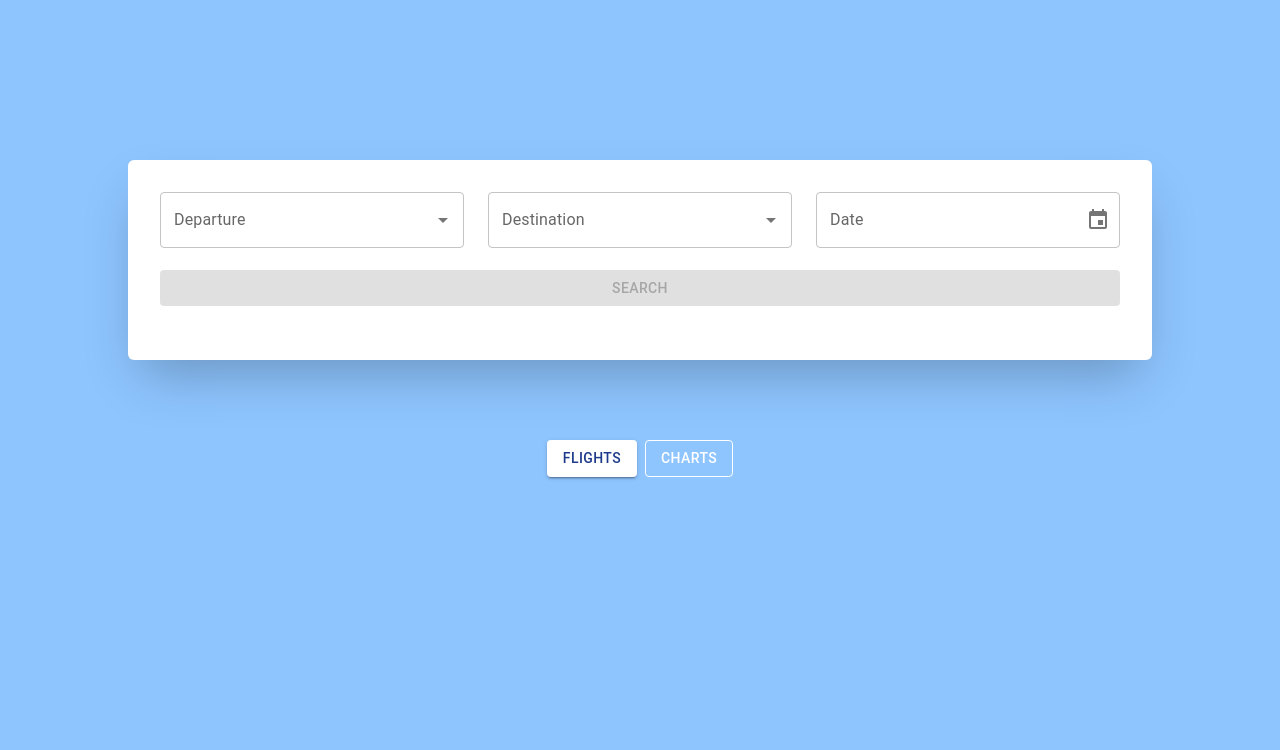
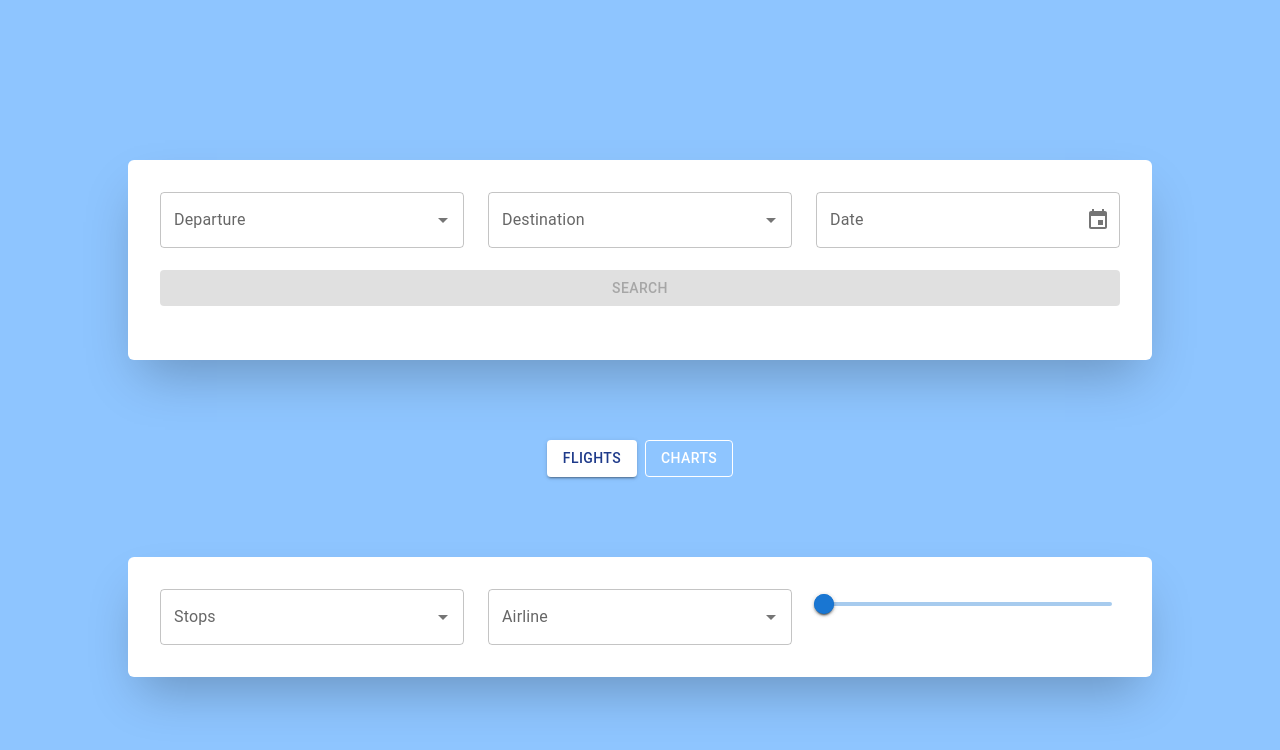
Before and after one commit to faridulhaque/JT-Spotter-AI-Flight-App, a Next.js app: page / in a window 1280 px wide. Shown: the top 750 px of the page. Built offline with nearby package versions, Linux system fonts and the light colour scheme.

Commit message:
show data with filter added

```diff
--- a/components/FlightCard.tsx
+++ b/components/FlightCard.tsx
@@ -4,9 +4,10 @@ import dayjs from "dayjs";
 
 type PropsFlightCard = {
   flight: FlightUI;
+  airline: string;
 };
 
-export function FlightCard({ flight }: PropsFlightCard) {
+export function FlightCard({ flight, airline }: PropsFlightCard) {
   return (
     <Box
       sx={{
@@ -34,7 +35,7 @@ export function FlightCard({ flight }: PropsFlightCard) {
       >
         <Box>
           <Typography sx={{ color: "#1e3a8a", fontWeight: 600 }}>
-            {flight.airlineCode}
+            {airline}
           </Typography>
           <Typography variant="body2">{flight.flightNumber}</Typography>
         </Box>
--- a/components/FlightList.tsx
+++ b/components/FlightList.tsx
@@ -3,13 +3,14 @@ import React from "react";
 import { FlightCard } from "./FlightCard";
 type PropsFlightList = {
   flights: FlightUI[];
+  carriers: Record<string, string>
 };
 
-function FlightList({ flights }: PropsFlightList) {
+function FlightList({ flights, carriers }: PropsFlightList) {
   return (
-    <div className="w-full px-2 sm:px-4 md:px-0 md:w-11/12 max-w-6xl mx-auto py-10">
+    <div className="w-full px-2 sm:px-4 md:px-0 md:w-11/12 max-w-5xl mx-auto py-10">
       {flights.map((f) => (
-        <FlightCard key={f.id} flight={f} />
+        <FlightCard key={f.id} flight={f} airline={carriers[f.airlineCode] ?? f.airlineCode}/>
       ))}
     </div>
   );
--- a/components/HomePage.tsx
+++ b/components/HomePage.tsx
@@ -1,13 +1,13 @@
 "use client";
-import { Airports, FlightOffer } from "@/services/types";
-import React, { useEffect, useState } from "react";
+import { Airports, FlightOffer, FlightUI } from "@/services/types";
+import React, { useEffect, useMemo, useState } from "react";
 import TextField from "@mui/material/TextField";
 import Autocomplete from "@mui/material/Autocomplete";
 import { AdapterDayjs } from "@mui/x-date-pickers/AdapterDayjs";
 import { LocalizationProvider } from "@mui/x-date-pickers/LocalizationProvider";
 import { DatePicker } from "@mui/x-date-pickers/DatePicker";
 import dayjs, { Dayjs } from "dayjs";
-import { Box, Button } from "@mui/material";
+import { Box, Button, Slider } from "@mui/material";
 import Chart from "./Chart";
 import FlightList from "./FlightList";
 
@@ -26,6 +26,14 @@ function HomePage() {
   const [date, setDate] = useState<Dayjs | null>(null);
 
   const [allData, setAllData] = useState<FlightOffer[] | null>(null);
+  const [carriers, setCarriers] = useState<Record<string, string>>({});
+
+  const [selectedAirline, setSelectedAirline] = useState<string | null>(null);
+  const [selectedStops, setSelectedStops] = useState<number | null>(null);
+
+  const [priceRangeValue, setPriceRangeValue] = useState<[number, number]>([
+    0, 0,
+  ]);
 
   useEffect(() => {
     async function getSearchData() {
@@ -51,17 +59,29 @@ function HomePage() {
     const tokenRes = await fetch("/api/token", { method: "POST" });
     const tokenData = await tokenRes.json();
     const token = tokenData?.data?.access_token;
+
     const dateString = date?.format("YYYY-MM-DD");
     const url = `https://test.api.amadeus.com/v2/shopping/flight-offers?originLocationCode=${departureValue?.iata}&destinationLocationCode=${destinationValue?.iata}&departureDate=${dateString}&adults=1`;
 
     const flightsRes = await fetch(url, {
-      headers: {
-        Authorization: `Bearer ${token}`,
-      },
+      headers: { Authorization: `Bearer ${token}` },
     });
 
     const flightsData = await flightsRes.json();
+
     setAllData(flightsData.data);
+    setCarriers(flightsData.dictionaries?.carriers ?? {});
+
+    const prices = flightsData.data.map((o: FlightOffer) =>
+      Number(o.price.total),
+    );
+
+    if (prices.length) {
+      setPriceRangeValue([Math.min(...prices), Math.max(...prices)]);
+    }
+
+    setSelectedAirline(null);
+    setSelectedStops(null);
   };
 
   const sameValueError =
@@ -75,9 +95,27 @@ function HomePage() {
     sameValueError || !departureValue?.iata || !destinationValue?.iata || !date,
   );
 
-  //   console.log("alldata", allData);
 
-  const flights = (allData ?? []).map((offer) => {
+  const airlineOptions = Object.entries(carriers).map(([code, name]) => ({
+    code,
+    name,
+  }));
+
+  const prices = (allData ?? []).map((o) => Number(o.price.total));
+
+  const availablePriceRange = prices.length
+    ? { min: Math.min(...prices), max: Math.max(...prices) }
+    : { min: 0, max: 0 };
+
+  const stops = Array.from(
+    new Set((allData ?? []).map((o) => o.itineraries[0].segments.length - 1)),
+  ).sort((a, b) => a - b);
+
+  const filteredFlights: FlightUI[] = useMemo(() => {
+    if (!allData) return [];
+
+    return allData
+      .map((offer) => {
         const segments = offer.itineraries[0].segments;
         const first = segments[0];
         const last = segments[segments.length - 1];
@@ -94,9 +132,18 @@ function HomePage() {
           currency: offer.price.currency,
           stops: segments.length - 1,
         };
-  });
+      })
+      .filter(
+        (f) =>
+          (!selectedAirline || f.airlineCode === selectedAirline) &&
+          (selectedStops === null || f.stops === selectedStops) &&
+          f.price >= priceRangeValue[0] &&
+          f.price <= priceRangeValue[1],
+      );
+  }, [allData, selectedAirline, selectedStops, priceRangeValue]);
 
-  console.log("flights", flights);
+  console.log("price ranges", priceRangeValue);
+  console.log("airliens", airlineOptions);
 
   return (
     <div className="min-h-screen flex flex-col items-center bg-blue-300">
@@ -197,10 +244,44 @@ function HomePage() {
         </Box>
       </div>
       <div className=" w-full">
+        <div className="shadow-2xl bg-white w-11/12 max-w-5xl rounded-md p-8 mt-20 mx-auto">
+          <div className="grid grid-cols-1 md:grid-cols-3 gap-6">
+            <Autocomplete<number>
+              options={stops}
+              getOptionLabel={(o) => `${o} stop${o === 1 ? "" : "s"}`}
+              onChange={(_, v) => setSelectedStops(v)}
+              renderInput={(params) => (
+                <TextField {...params} label="Stops" fullWidth />
+              )}
+            />
+            <Autocomplete<{ code: string; name: string }>
+              options={airlineOptions}
+              getOptionLabel={(o) => o.name}
+              onChange={(_, v) => setSelectedAirline(v?.code ?? null)}
+              renderInput={(params) => (
+                <TextField {...params} label="Airline" fullWidth />
+              )}
+            />
+
+            <Box sx={{ px: 1 }}>
+              <Slider
+                value={priceRangeValue}
+                min={availablePriceRange.min}
+                max={availablePriceRange.max}
+                onChange={(_, v) => setPriceRangeValue(v as [number, number])}
+                valueLabelDisplay="auto"
+              />
+            </Box>
+          </div>
+        </div>
+
         {showChart ? (
           <Chart></Chart>
         ) : (
-          <FlightList flights={flights}></FlightList>
+          <FlightList
+            carriers={carriers}
+            flights={filteredFlights}
+          ></FlightList>
         )}
       </div>
     </div>
```
Lines whose indentation alone changed are shown as unchanged.
